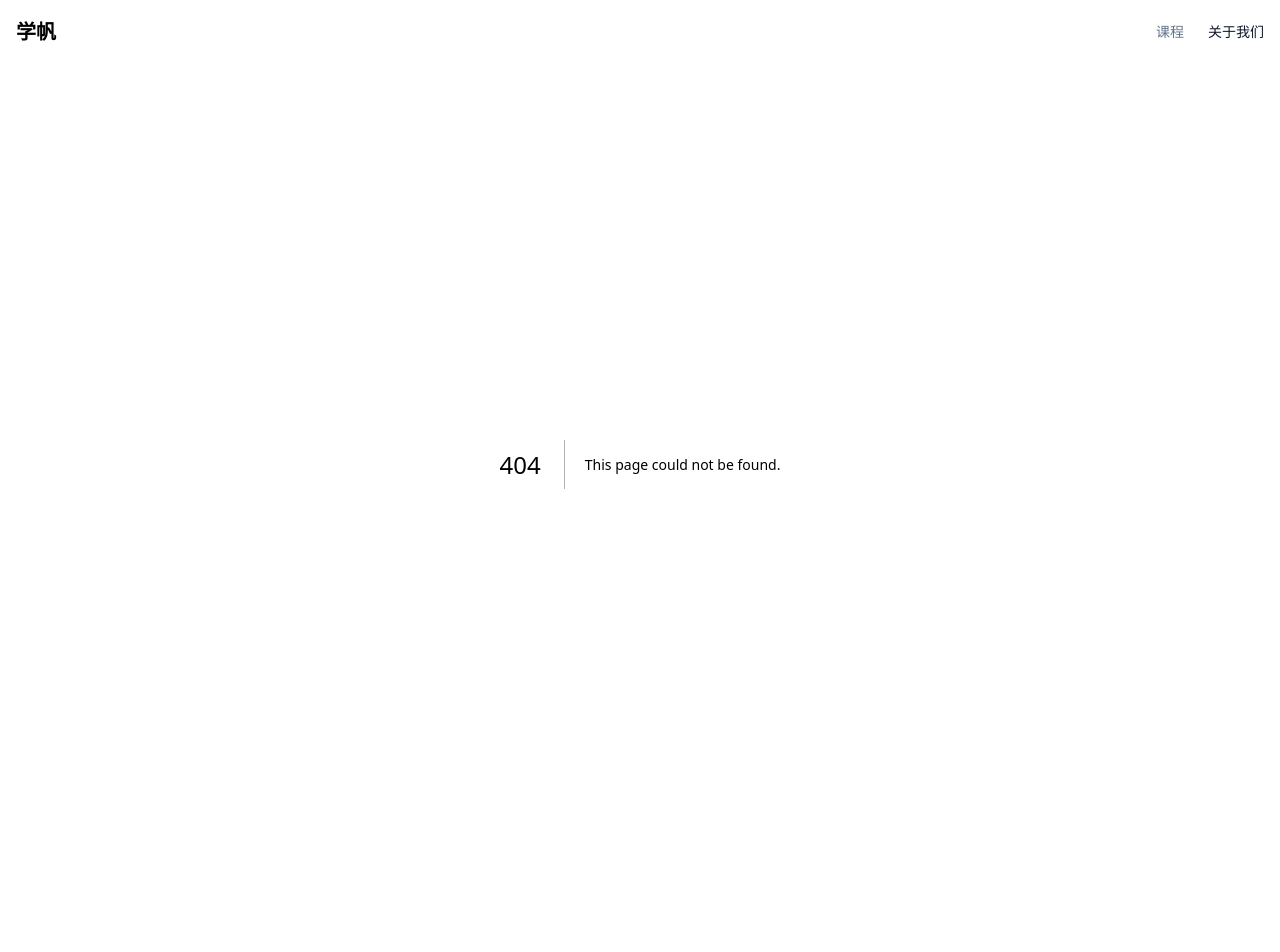
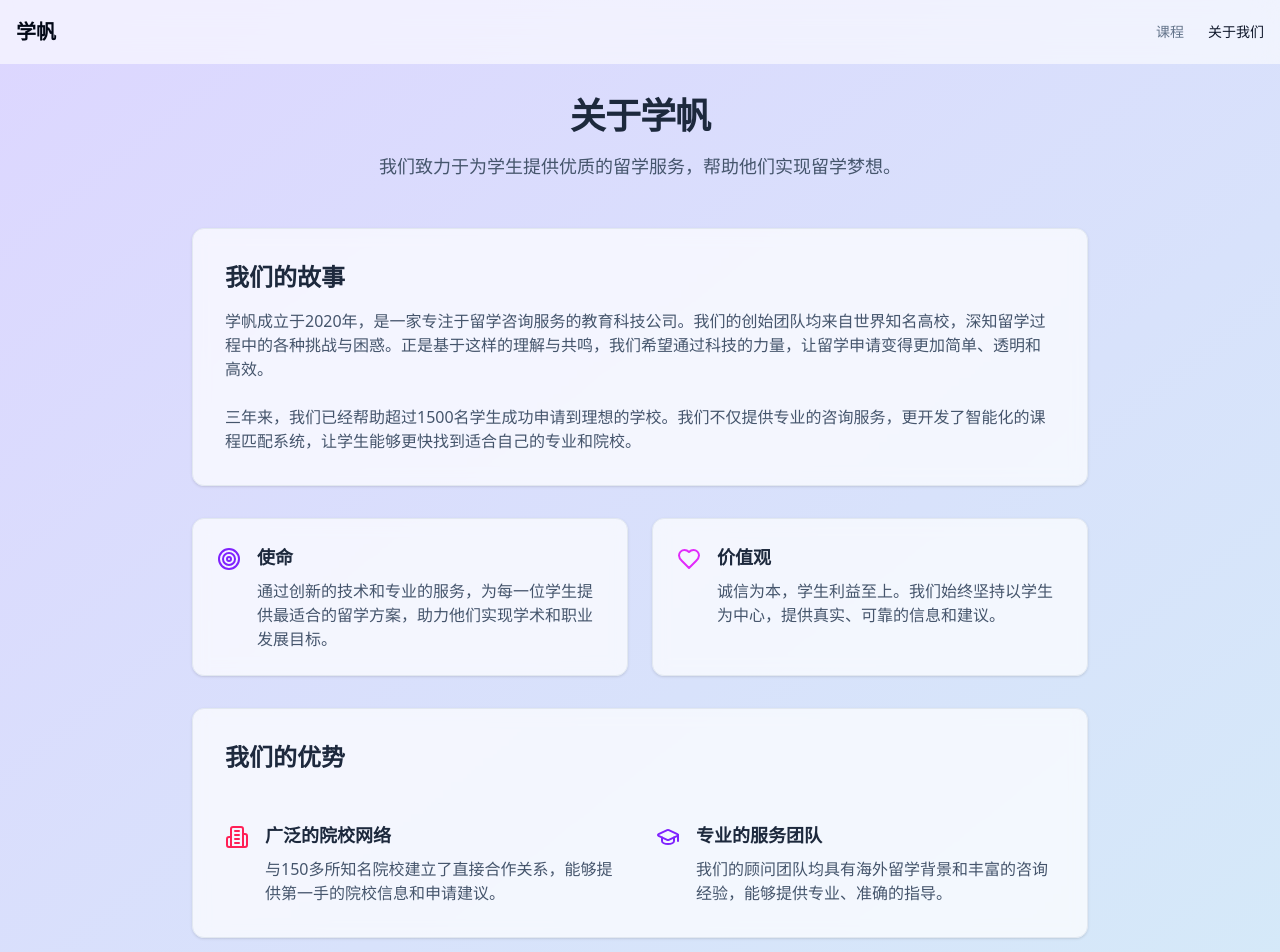
Before and after one commit to summerlink/xuefan-web, a Next.js app: page /about in a window 1280 px wide. Before the commit this address had no page. Shown: the top 952 px of the page. Before the commit the page ends 864 px from the top, so only its background shows below. Built offline with nearby package versions, Linux system fonts and the light colour scheme.

Commit message:
added footer and about us

```diff
--- /dev/null
+++ b/src/app/about/page.tsx
@@ -0,0 +1,88 @@
+import { Card } from "@/components/ui/card"
+import { Building2, GraduationCap, Heart, Target } from "lucide-react"
+
+export default function AboutPage() {
+  return (
+    <main className="flex min-h-screen">
+      <div className="container mx-auto px-4 py-8">
+        <div className="max-w-4xl mx-auto">
+          <div className="text-center mb-12">
+            <h1 className="text-3xl font-bold tracking-tight text-slate-800 sm:text-4xl mb-4">关于学帆</h1>
+            <p className="text-lg text-slate-600">我们致力于为学生提供优质的留学服务，帮助他们实现留学梦想。</p>
+          </div>
+
+          <Card className="bg-white/70 backdrop-blur-sm p-8 mb-8">
+            <div className="prose prose-slate max-w-none">
+              <h2 className="text-2xl font-semibold text-slate-800 mb-4">我们的故事</h2>
+              <p className="text-slate-600 mb-6">
+                学帆成立于2020年，是一家专注于留学咨询服务的教育科技公司。我们的创始团队均来自世界知名高校，深知留学过程中的各种挑战与困惑。正是基于这样的理解与共鸣，我们希望通过科技的力量，让留学申请变得更加简单、透明和高效。
+              </p>
+              <p className="text-slate-600">
+                三年来，我们已经帮助超过1500名学生成功申请到理想的学校。我们不仅提供专业的咨询服务，更开发了智能化的课程匹配系统，让学生能够更快找到适合自己的专业和院校。
+              </p>
+            </div>
+          </Card>
+
+          <div className="grid gap-6 md:grid-cols-2 mb-8">
+            <Card className="bg-white/70 backdrop-blur-sm p-6">
+              <div className="flex items-start space-x-4">
+                <div className="mt-1">
+                  <Target className="h-6 w-6 text-violet-600" />
+                </div>
+                <div>
+                  <h3 className="text-lg font-semibold text-slate-800 mb-2">使命</h3>
+                  <p className="text-slate-600">
+                    通过创新的技术和专业的服务，为每一位学生提供最适合的留学方案，助力他们实现学术和职业发展目标。
+                  </p>
+                </div>
+              </div>
+            </Card>
+
+            <Card className="bg-white/70 backdrop-blur-sm p-6">
+              <div className="flex items-start space-x-4">
+                <div className="mt-1">
+                  <Heart className="h-6 w-6 text-fuchsia-500" />
+                </div>
+                <div>
+                  <h3 className="text-lg font-semibold text-slate-800 mb-2">价值观</h3>
+                  <p className="text-slate-600">
+                    诚信为本，学生利益至上。我们始终坚持以学生为中心，提供真实、可靠的信息和建议。
+                  </p>
+                </div>
+              </div>
+            </Card>
+          </div>
+
+          <Card className="bg-white/70 backdrop-blur-sm p-8">
+            <h2 className="text-2xl font-semibold text-slate-800 mb-6">我们的优势</h2>
+            <div className="grid gap-8 md:grid-cols-2">
+              <div className="flex items-start space-x-4">
+                <div className="mt-1">
+                  <Building2 className="h-6 w-6 text-rose-500" />
+                </div>
+                <div>
+                  <h3 className="text-lg font-semibold text-slate-800 mb-2">广泛的院校网络</h3>
+                  <p className="text-slate-600">
+                    与150多所知名院校建立了直接合作关系，能够提供第一手的院校信息和申请建议。
+                  </p>
+                </div>
+              </div>
+
+              <div className="flex items-start space-x-4">
+                <div className="mt-1">
+                  <GraduationCap className="h-6 w-6 text-violet-600" />
+                </div>
+                <div>
+                  <h3 className="text-lg font-semibold text-slate-800 mb-2">专业的服务团队</h3>
+                  <p className="text-slate-600">
+                    我们的顾问团队均具有海外留学背景和丰富的咨询经验，能够提供专业、准确的指导。
+                  </p>
+                </div>
+              </div>
+            </div>
+          </Card>
+        </div>
+      </div>
+    </main>
+  )
+}
--- a/src/app/layout.tsx
+++ b/src/app/layout.tsx
@@ -1,5 +1,6 @@
 import type React from "react"
 import { SiteHeader } from "@/components/site-header"
+import { SiteFooter } from "@/components/site-footer"
 import "./globals.css"
 
 export default function RootLayout({
@@ -12,6 +13,7 @@ export default function RootLayout({
       <body className="min-h-screen bg-gradient-to-br from-rose-100 via-violet-200 to-teal-100 animate-gradient-xy">
         <SiteHeader />
         {children}
+        <SiteFooter />
       </body>
     </html>
   )
--- a/src/app/page.tsx
+++ b/src/app/page.tsx
@@ -4,7 +4,7 @@ import { formatNumber } from "@/lib/utils"
 
 export default function Page() {
   return (
-    <main className="flex h-[calc(100vh-4rem)] flex-col items-center justify-center">
+    <main className="flex h-[calc(100vh-7rem)] flex-col items-center justify-center">
       <div className="relative z-10 text-center px-4">
         <h1 className="mb-6 text-4xl font-bold tracking-tight bg-gradient-to-r from-violet-600 via-fuchsia-500 to-rose-500 bg-clip-text text-transparent sm:text-6xl lg:text-7xl">
           学帆
@@ -33,7 +33,7 @@ export default function Page() {
           立即搜索
         </Link>
       </div>
-      <div className="w-full mt-12">
+      <div className="hidden md:block w-full mt-12">
         <InfiniteSlider />
       </div>
     </main>
--- /dev/null
+++ b/src/components/site-footer.tsx
@@ -0,0 +1,9 @@
+export function SiteFooter() {
+  return (
+    <footer className="w-full h-12 flex items-center bg-transparent">
+      <div className="container flex justify-center items-center px-4 mx-auto">
+        <p className="text-sm text-slate-600">© {new Date().getFullYear()} 学帆. All rights reserved.</p>
+      </div>
+    </footer>
+  )
+}
```
